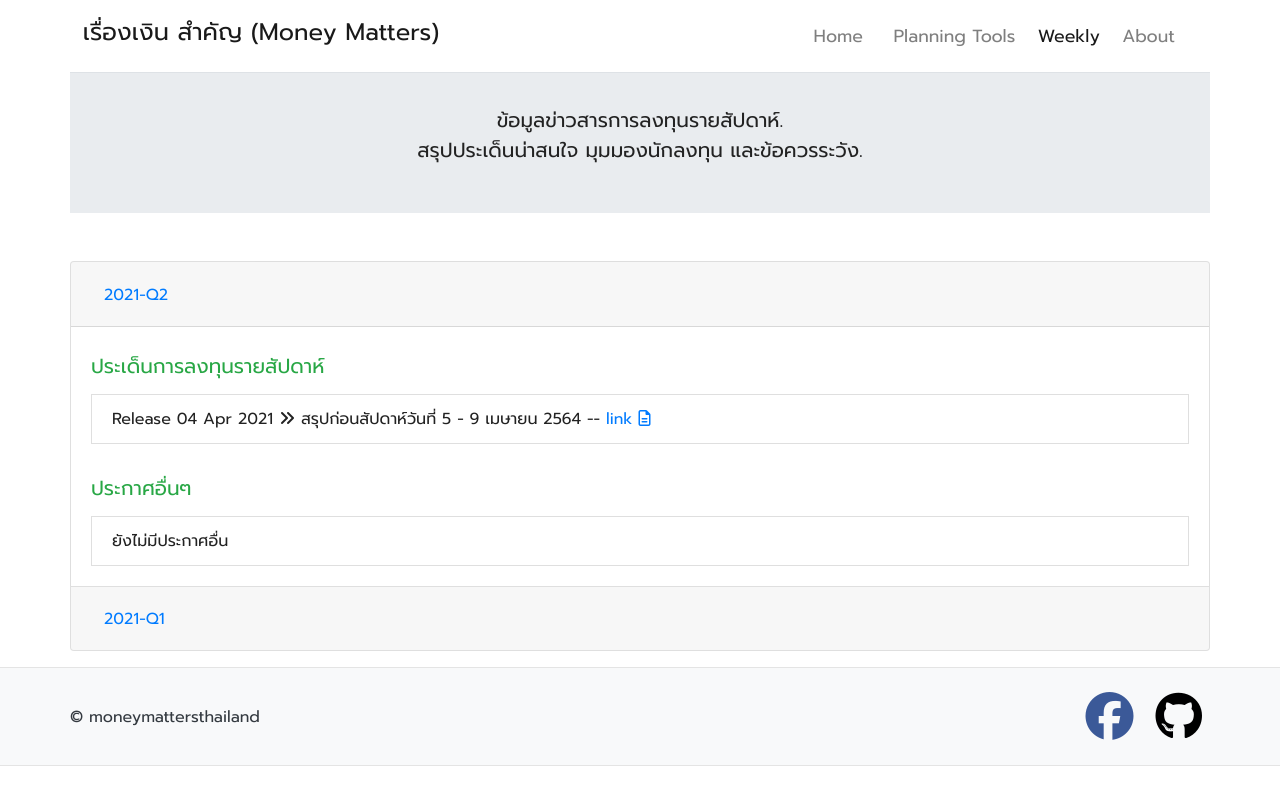
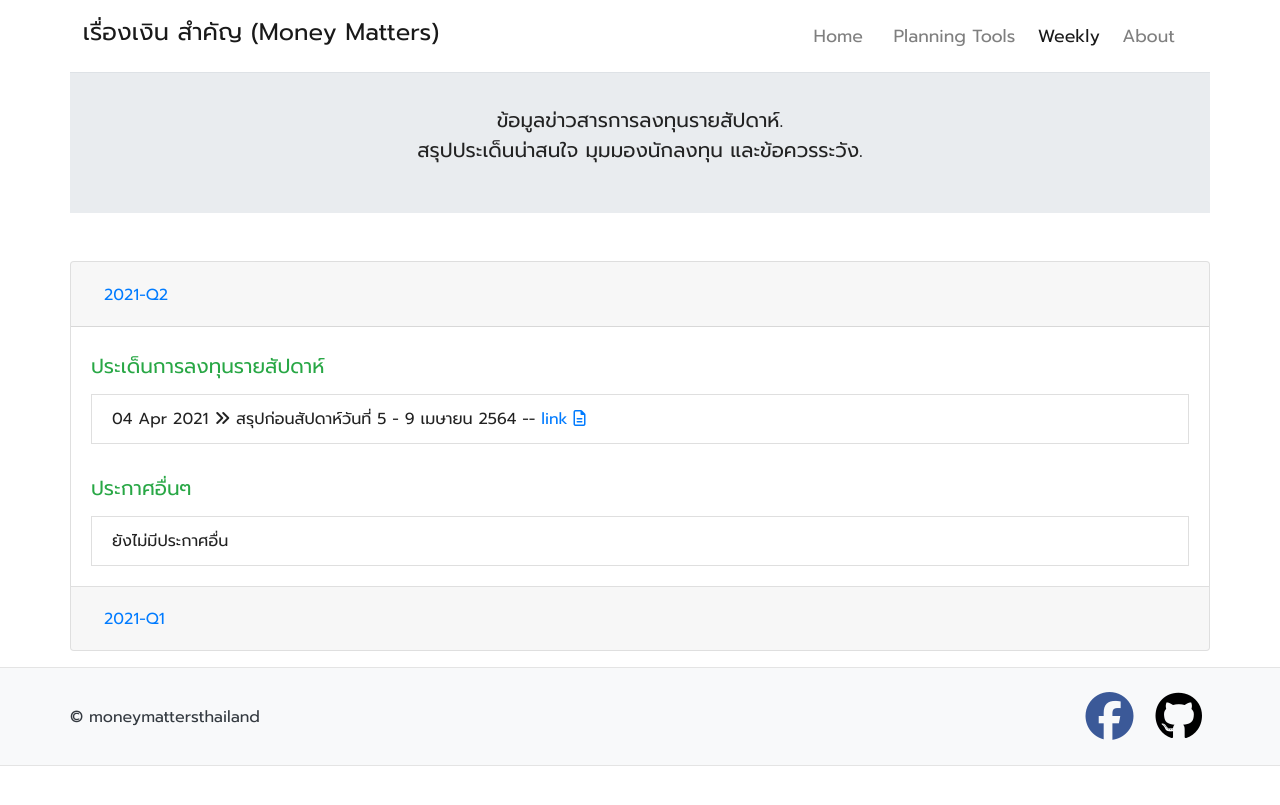
Before and after one commit to moneysart/moneysart.github.io, a Jekyll site: the page built from weekly/index.html, in a window 1280 px wide. Shown: the top 805 px of the page. Built offline with Jekyll 4.4.1, drawn with Linux system fonts in a browser that asks for light colours; nearby versions of some CDN libraries.

Commit message:
edit display text of summary posts

```diff
--- a/weekly/index.html
+++ b/weekly/index.html
@@ -45,7 +45,7 @@ canonical_url: /weekly/
                                 <li class="list-group-item">
                                     {% capture title_full %}{{ post.title }}{% endcapture %}
                                     {% assign title_lines = title_full | split: ", " %}
-                                    Release {{ post.date | date_to_string }} <i class="fas fa-angle-double-right"></i>
+                                    {{ post.date | date_to_string }} <i class="fas fa-angle-double-right"></i>
                                     สรุป{{ title_lines[1] }} --
                                     <a href="{{ post.permalink | prepend: site.baseurl }}">
                                         link <i class="far fa-file-alt"></i>
@@ -82,7 +82,7 @@ canonical_url: /weekly/
                                 <li class="list-group-item">
                                     {% capture title_full %}{{ post.title }}{% endcapture %}
                                     {% assign title_lines = title_full | split: ", " %}
-                                    Release {{ post.date | date_to_string }} <i class="fas fa-angle-double-right"></i>
+                                    {{ post.date | date_to_string }} <i class="fas fa-angle-double-right"></i>
                                     สรุป{{ title_lines[1] }} --
                                     <a href="{{ post.permalink | prepend: site.baseurl }}">
                                         link <i class="far fa-file-alt"></i>
```
